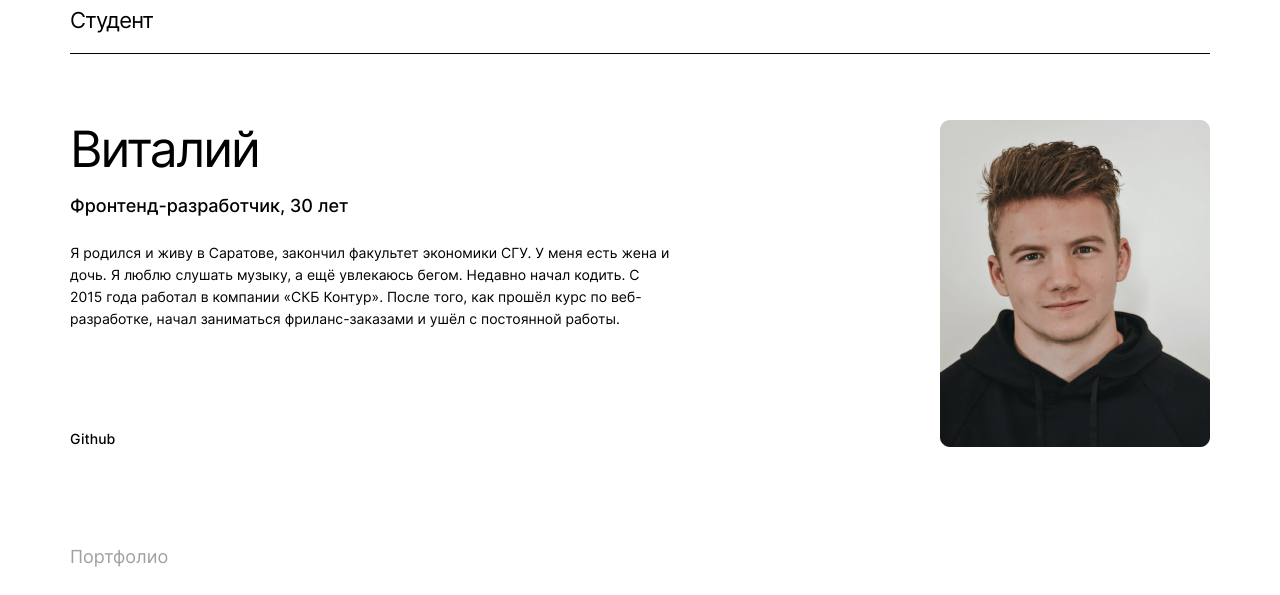
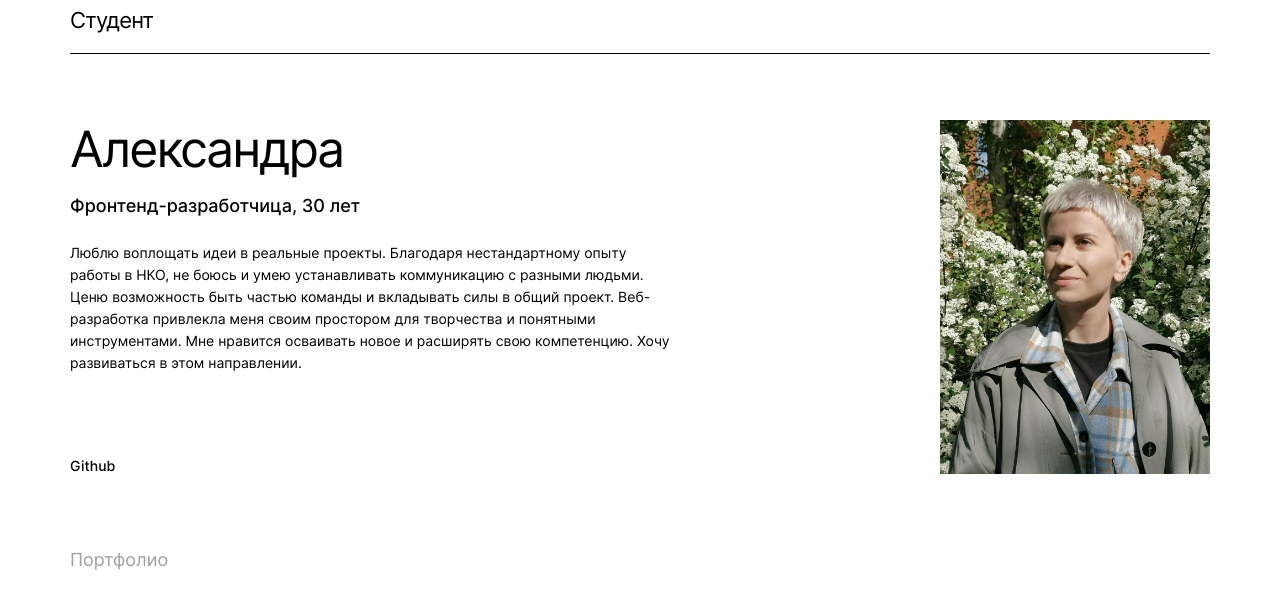
Before and after one commit to sashakostiukova/movies-explorer-frontend, a React app: page / in a window 1280 px wide. Shown: the part 2000-2595 px from the top of the page. Built offline with nearby package versions, Linux system fonts and the light colour scheme.

Commit message:
update README, AboutMe

```diff
--- a/src/components/AboutMe/AboutMe.css
+++ b/src/components/AboutMe/AboutMe.css
@@ -68,7 +68,7 @@
 }
 
 .about-me__photo {
-  max-width: 100%;
+  max-width: 270px;
   object-fit: contain;
 }
 
@@ -109,6 +109,7 @@
 
   .about-me__photo {
     max-height: 307px;
+    max-width: 255px;
   }
 }
 
--- a/src/components/AboutMe/AboutMe.js
+++ b/src/components/AboutMe/AboutMe.js
@@ -1,7 +1,7 @@
 import React from 'react';
 import './AboutMe.css';
 import SectionHeader from '../SectionHeader/SectionHeader';
-import studentPhoto from '../../images/portfolio-img.png';
+import studentPhoto from '../../images/portfolio-img.jpg';
 
 export default function AboutMe() {
   return (
@@ -12,10 +12,12 @@ export default function AboutMe() {
       <div className="about-me__container">
 
         <div className="about-me__information">
-          <h3 className="about-me__name">Виталий</h3>
-          <p className="about-me__description">Фронтенд-разработчик, 30 лет</p>
-          <p className="about-me__text">Я родился и живу в Саратове, закончил факультет экономики СГУ. У меня есть жена
-            и дочь. Я люблю слушать музыку, а ещё увлекаюсь бегом. Недавно начал кодить. С 2015 года работал в компании «СКБ Контур». После того, как прошёл курс по веб-разработке, начал заниматься фриланс-заказами и ушёл с постоянной работы.</p>
+          <h3 className="about-me__name">Александра</h3>
+          <p className="about-me__description">Фронтенд-разработчица, 30 лет</p>
+          <p className="about-me__text">Люблю воплощать идеи в реальные проекты.
+Благодаря нестандартному опыту работы в НКО, не боюсь и умею устанавливать коммуникацию с разными людьми. Ценю возможность быть частью команды и вкладывать силы в общий проект.
+Веб-разработка привлекла меня своим простором для творчества и понятными инструментами. Мне нравится осваивать новое и расширять свою компетенцию.
+Хочу развиваться в этом направлении.</p>
           <a className="about-me__link link-transition" target="_blank" rel="noopener noreferrer" href="https://github.com/sashakostiukova">Github</a>
         </div>
 
```
Also changed, not shown: README.md, src/images/images-for-README/about-me.png (added), src/images/images-for-README/checkbox.png (added), src/images/images-for-README/main-header.png (added), src/images/images-for-README/movies.png (added), src/images/images-for-README/register.png (added), src/images/images-for-README/saved-movies.png (added), src/images/images-for-README/vertical-navigation.png (added), src/images/portfolio-img.jpg (added), src/images/portfolio-img.png (deleted).
